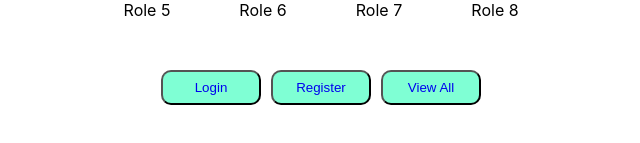
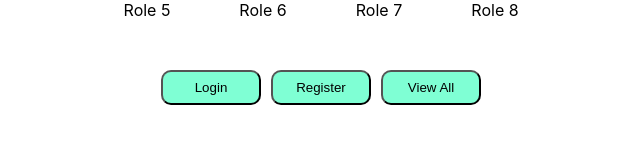
Before and after one commit to Ne4upara/JavaDev_13, a React (Create React App) app in the folder dd/: page / in a window 1280 px wide. Shown: the part 1054-1197 px from the top of the page, without its empty margins (319-959 px from the left). Built offline with nearby package versions, Linux system fonts and the light colour scheme.

Commit message:
Update Home.js

```diff
--- a/dd/src/Home.js
+++ b/dd/src/Home.js
@@ -28,7 +28,7 @@ const Home = () => {
                 <div className='App-team-info'>
                     {imagesData.map((image) => (
                         <div key={image.id} className='team-member'>
-                        <img  src={image.src} alt={image.alt}
+                            <img src={image.src} alt={image.alt}
                                 style={{ width: '100px', height: '100px' }} />
                             <span>{image.name}</span>
                             <span>{image.role}</span>
@@ -39,19 +39,25 @@ const Home = () => {
             <div >
                 <ul className='buttons'>
                     <li>
+                        <a href="/login">
                             <button>
-                            <a href="/login">Login</a>
+                                Login
                             </button>
+                        </a>
                     </li>
                     <li>
+                        <a href="/register">
                             <button>
-                            <a href="/register">Register</a>
+                                Register
                             </button>
+                        </a>
                     </li>
                     <li>
+                        <a href="/viewAll">
                             <button>
-                            <a href="/viewAll">View All</a>
+                                View All
                             </button>
+                        </a>
                     </li>
                 </ul>
             </div>
```
Lines whose indentation alone changed are shown as unchanged.
